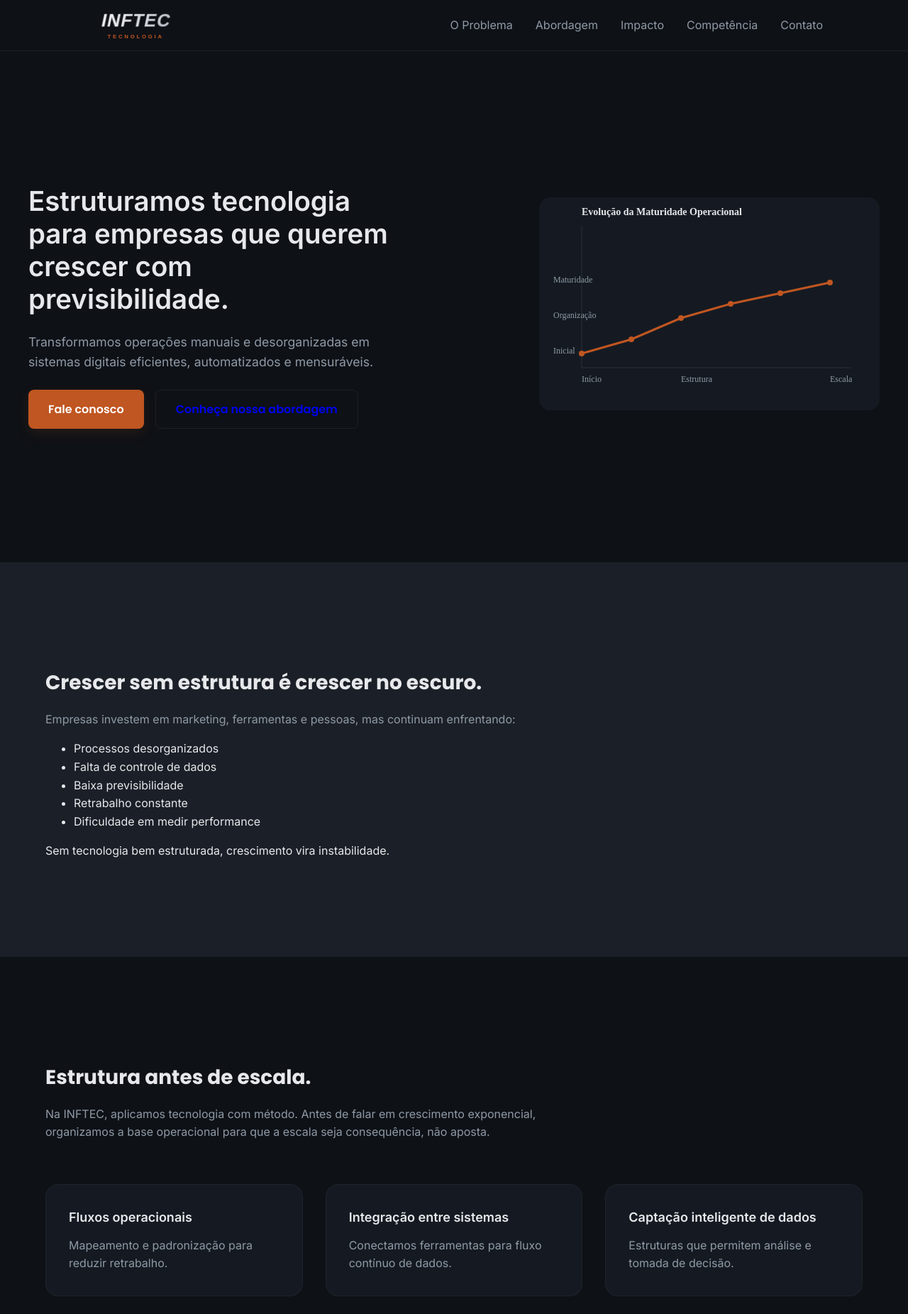
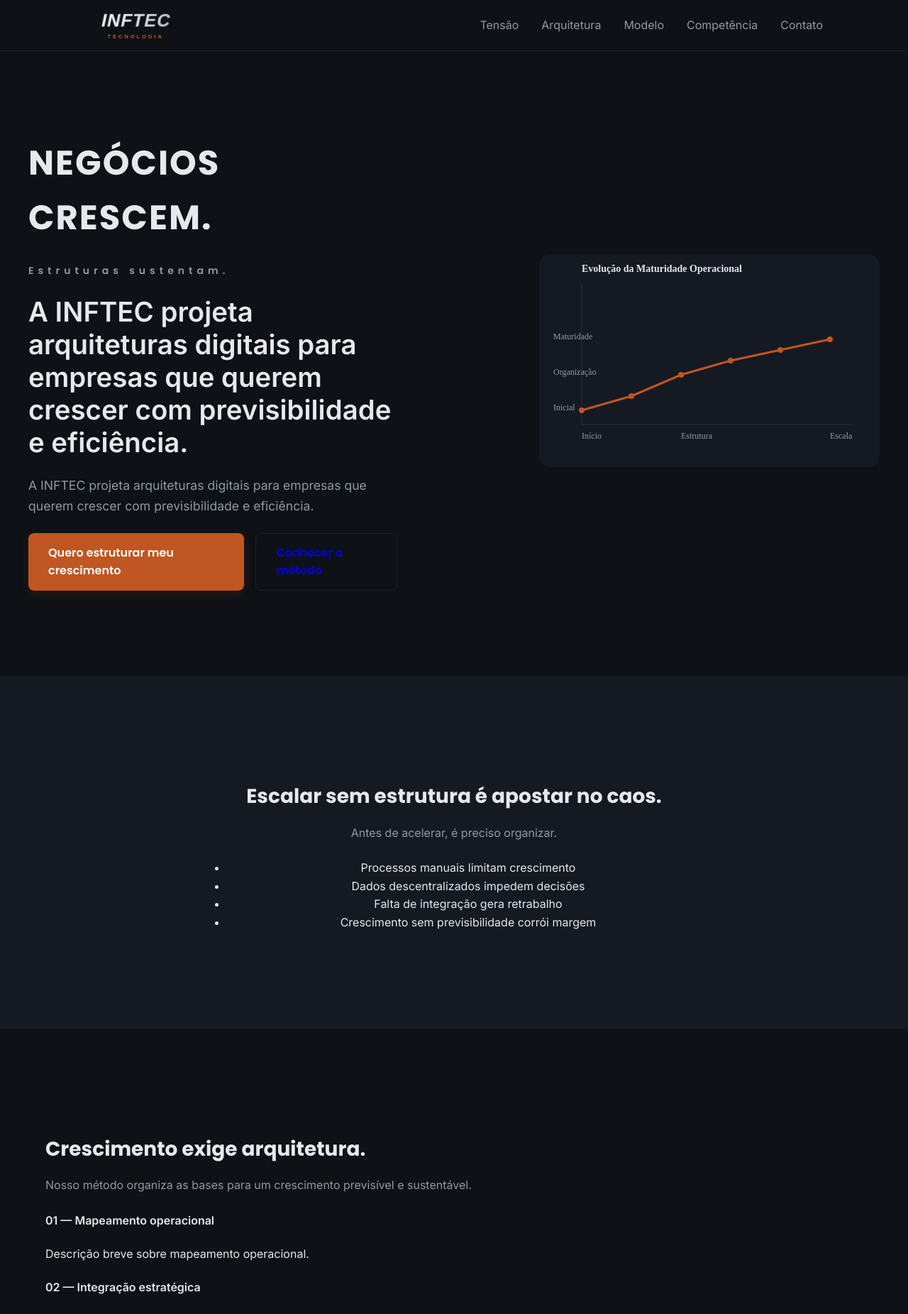
Before and after one commit to Inftecbr/inftec-site, a React (Vite) app: page / in a window 1280 px wide. Shown: the top 1851 px of the page at 71% size. Built offline with nearby package versions, Linux system fonts and the light colour scheme.

Commit message:
Update: align project to updated guideline (variables, hero, tension, architecture, styles)

```diff
--- a/src/App.tsx
+++ b/src/App.tsx
@@ -1,8 +1,8 @@
 import React from 'react'
 import Navbar from './components/Navbar'
 import Hero from './components/Hero'
-import Problem from './sections/Problem'
-import Solutions from './sections/Solutions'
+import Tension from './sections/Tension'
+import Architecture from './sections/Architecture'
 import Impact from './sections/Impact'
 import Competence from './sections/Competence'
 import Contact from './sections/Contact'
@@ -14,8 +14,8 @@ export default function App() {
       <Navbar />
       <Hero />
       <main>
-        <Problem />
-        <Solutions />
+        <Tension />
+        <Architecture />
         <Impact />
         <Competence />
         <Contact />
--- a/src/components/Hero.tsx
+++ b/src/components/Hero.tsx
@@ -9,15 +9,16 @@ export default function Hero() {
     <section id="hero" className="section bg-primary hero">
       <div className="hero-inner">
         <div className="hero-left">
+          <h1 className="brand-main">Negócios crescem.</h1>
+          <h2 className="brand-sub" style={{margin:0}}>Estruturas sustentam.</h2>
 
+          <h2 className="headline">A INFTEC projeta arquiteturas digitais para empresas que querem crescer com previsibilidade e eficiência.</h2>
 
-          <h2 className="headline">Estruturamos tecnologia para empresas que querem crescer com previsibilidade.</h2>
-
-          <p className="support">Transformamos operações manuais e desorganizadas em sistemas digitais eficientes, automatizados e mensuráveis.</p>
+          <p className="support">A INFTEC projeta arquiteturas digitais para empresas que querem crescer com previsibilidade e eficiência.</p>
 
           <div className="hero-actions">
-            <a className="btn primary" href={whatsappUrl} target="_blank" rel="noopener noreferrer">Fale conosco</a>
-            <a className="btn ghost" href="#what-we-do">Conheça nossa abordagem</a>
+            <a className="btn primary" href={whatsappUrl} target="_blank" rel="noopener noreferrer">Quero estruturar meu crescimento</a>
+            <a className="btn ghost" href="#what-we-do">Conhecer o método</a>
           </div>
         </div>
 
--- a/src/components/Navbar.tsx
+++ b/src/components/Navbar.tsx
@@ -6,9 +6,9 @@ export default function Navbar(){
   const [active, setActive] = useState<string>('')
 
   const items = [
-    { id: 'market', label: 'O Problema' },
-    { id: 'what-we-do', label: 'Abordagem' },
-    { id: 'impact', label: 'Impacto' },
+    { id: 'tension', label: 'Tensão' },
+    { id: 'architecture', label: 'Arquitetura' },
+    { id: 'impact', label: 'Modelo' },
     { id: 'competence', label: 'Competência' },
     { id: 'contact', label: 'Contato' }
   ]
--- /dev/null
+++ b/src/sections/Architecture.tsx
@@ -0,0 +1,29 @@
+import React from 'react'
+import SectionWrapper from '../components/SectionWrapper'
+
+export default function Architecture(){
+  const cards = [
+    'Mapeamento operacional',
+    'Integração estratégica',
+    'Organização de dados',
+    'Automação crítica',
+    'Indicadores claros',
+    'Base preparada para escala'
+  ]
+
+  return (
+    <SectionWrapper id="architecture">
+      <h3 className="section-title">Crescimento exige arquitetura.</h3>
+      <p className="section-lead">Nosso método organiza as bases para um crescimento previsível e sustentável.</p>
+
+      <div className="grid three" style={{marginTop:24}}>
+        {cards.map((c, idx) => (
+          <div key={idx} className="card method-card">
+            <h4>{String(idx+1).padStart(2,'0')} — {c}</h4>
+            <p className="muted">Descrição breve sobre {c.toLowerCase()}.</p>
+          </div>
+        ))}
+      </div>
+    </SectionWrapper>
+  )
+}
--- /dev/null
+++ b/src/sections/Tension.tsx
@@ -0,0 +1,19 @@
+import React from 'react'
+import SectionWrapper from '../components/SectionWrapper'
+
+export default function Tension(){
+  return (
+    <SectionWrapper id="tension" alt>
+      <div style={{textAlign:'center',maxWidth:720,margin:'0 auto'}}>
+        <h3 className="section-title">Escalar sem estrutura é apostar no caos.</h3>
+        <p className="section-lead">Antes de acelerar, é preciso organizar.</p>
+        <ul className="problem-list" style={{marginTop:24}}>
+          <li>Processos manuais limitam crescimento</li>
+          <li>Dados descentralizados impedem decisões</li>
+          <li>Falta de integração gera retrabalho</li>
+          <li>Crescimento sem previsibilidade corrói margem</li>
+        </ul>
+      </div>
+    </SectionWrapper>
+  )
+}
--- a/src/styles/globals.css
+++ b/src/styles/globals.css
@@ -210,14 +210,14 @@ body {
 .solutions-grid {
   display: grid;
   grid-template-columns: repeat(3, 1fr);
-  gap: 32px;
+  gap: 24px; /* guideline */
 }
 
 .solution-card {
-  background: #151A22;
-  padding: 32px;
-  border-radius: 18px;
-  border: 1px solid rgba(255,255,255,0.04);
+  background: var(--color-bg-alt); /* #1B1F27 per guideline */
+  padding: 32px; /* guideline */
+  border-radius: 12px;
+  border: 1px solid rgba(255,255,255,0.03);
   transition: transform .2s ease, border-color .2s ease;
 }
 
@@ -377,6 +377,14 @@ body {
   .solutions-grid {
     grid-template-columns: 1fr;
   }
+
+  /* Mobile hero adjustments per guideline */
+  .hero { padding: 0 16px; }
+  .hero-inner { gap: 20px; }
+  .hero-right { order: 2 }
+  .hero-left { order: 1 }
+  .hero-actions { flex-direction: column; gap: 12px }
+  .hero-actions .btn { width: 100%; }
 }
 
 /* ================= ACCESSIBILITY ================= */
--- a/src/styles/variables.css
+++ b/src/styles/variables.css
@@ -1,6 +1,7 @@
 :root{
   --color-bg-primary: #0E1116;
-  --color-bg-secondary: #1B1F27;
+  --color-bg-secondary: #151A22; /* updated per guideline */
+  --color-bg-alt: #1B1F27; /* alternative background used for card backgrounds */
   --color-text-primary: #E6E8EB;
   --color-text-secondary: #8F9AA6;
   --color-accent: #C05621;
```
Also changed, not shown: 1 other file (tests, documents, lock files or other folders).
